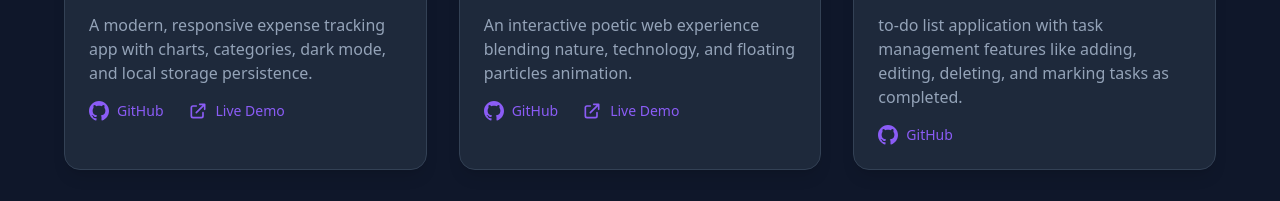
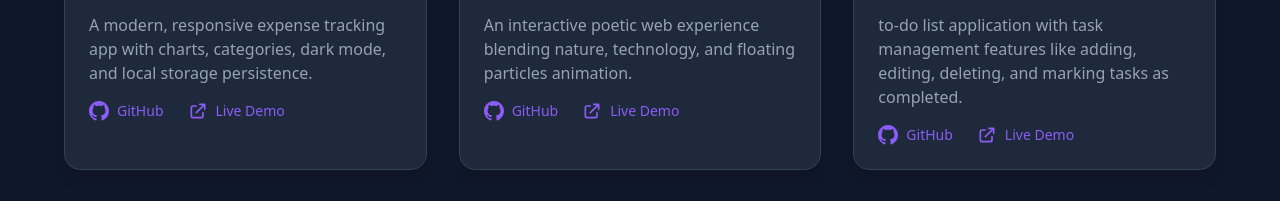
Before and after one commit to CaleHenitsue/My-Portfolio, a React (Create React App) app: page / in a window 1280 px wide. Shown: the part 2040-2241 px from the top of the page. Built offline with nearby package versions, Linux system fonts and the light colour scheme.

Commit message:
add todo=app live link

```diff
--- a/src/components/ProjectsSection.js
+++ b/src/components/ProjectsSection.js
@@ -69,6 +69,7 @@ const ProjectsSection = ({ config }) => {
         </svg>
       ),
       githubUrl: "https://github.com/CaleHenitsue/mvc-todo",
+      liveUrl: "https://mvc-todo.netlify.app/",
     },
 
     {
```
